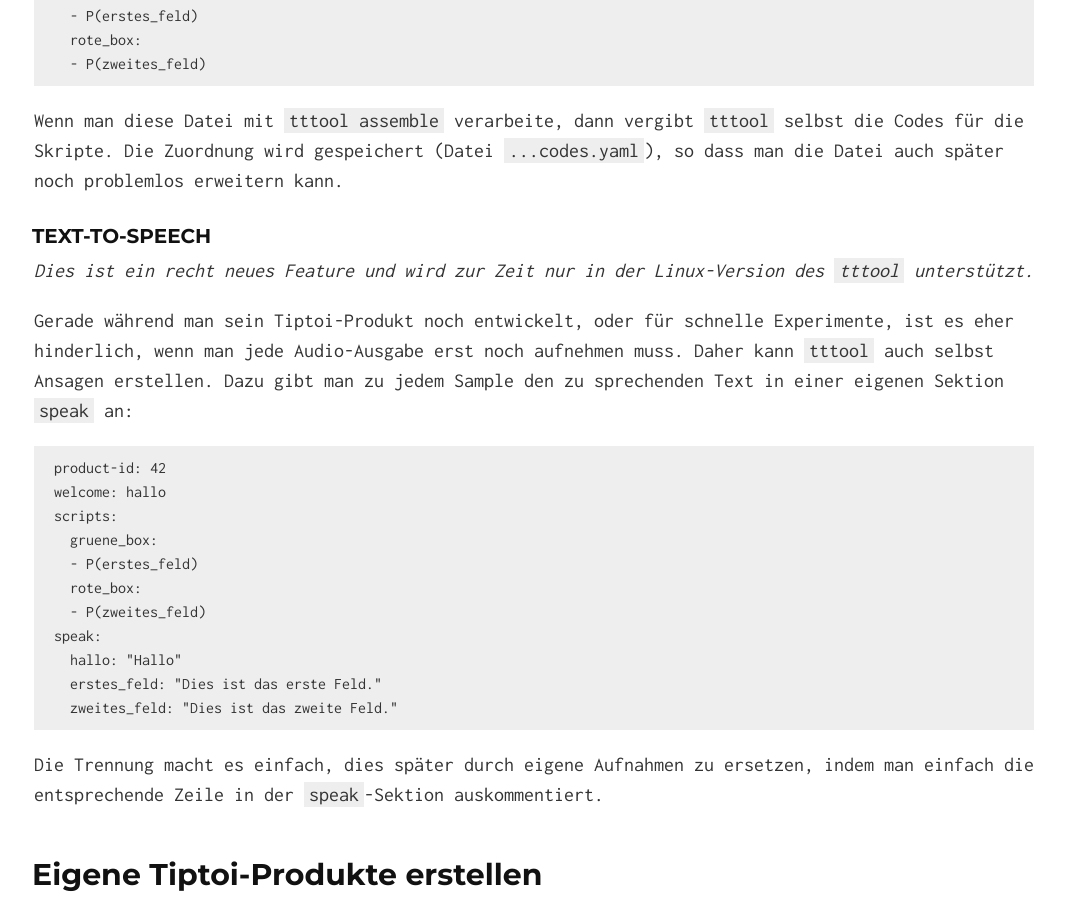
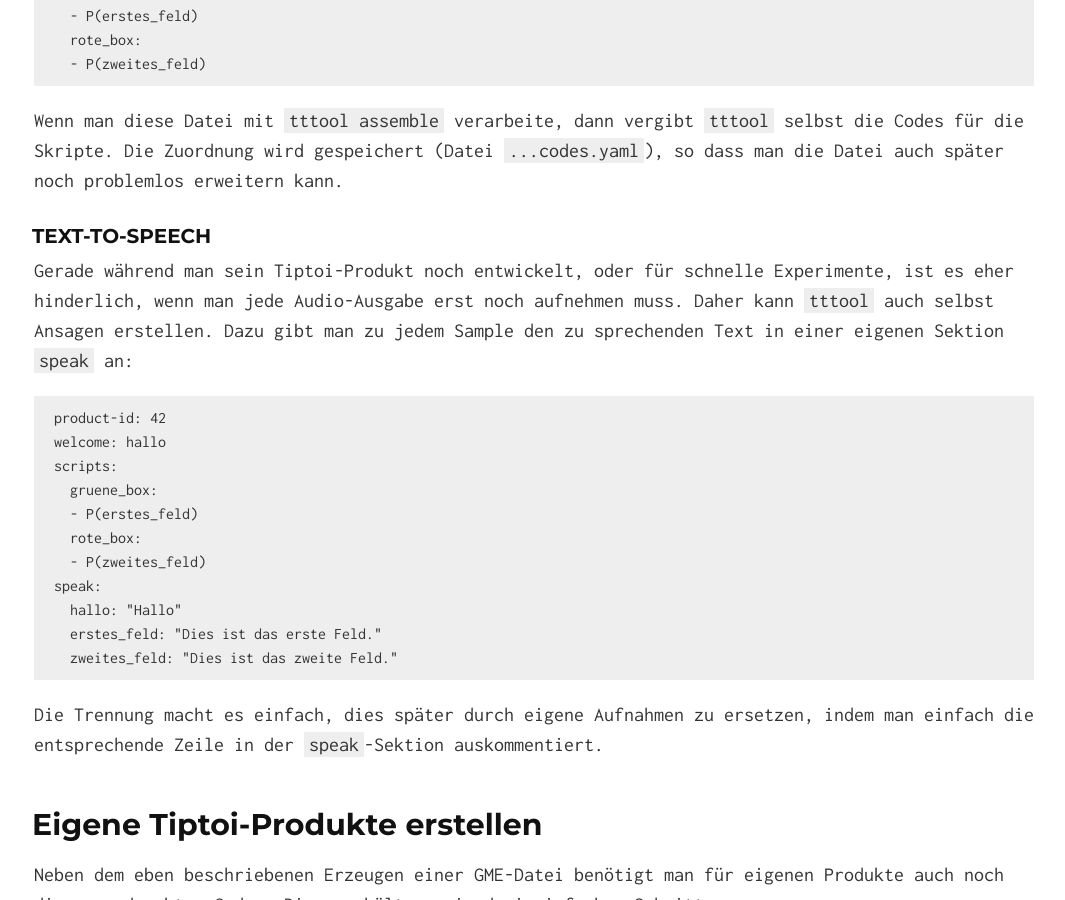
Before and after one commit to entropia/tip-toi-reveng, a Jekyll site: the page built from index.md, in a window 1280 px wide and 900 px high, scrolled down 5632 px. Shown: the whole window, without its empty margins (106-1171 px from the left). Built offline with Jekyll 4.4.1, drawn with Linux system fonts in a browser that asks for light colours.

Commit message:
TTS on Windows, yay

```diff
--- a/index.md
+++ b/index.md
@@ -269,9 +269,6 @@
 
 ### Text-To-Speech
 
-*Dies ist ein recht neues Feature und wird zur Zeit nur in der
- Linux-Version des `tttool` unterstützt.*
-
 Gerade während man sein Tiptoi-Produkt noch entwickelt, oder für
 schnelle Experimente, ist es eher hinderlich, wenn man jede
 Audio-Ausgabe erst noch aufnehmen muss. Daher kann `tttool` auch
```
